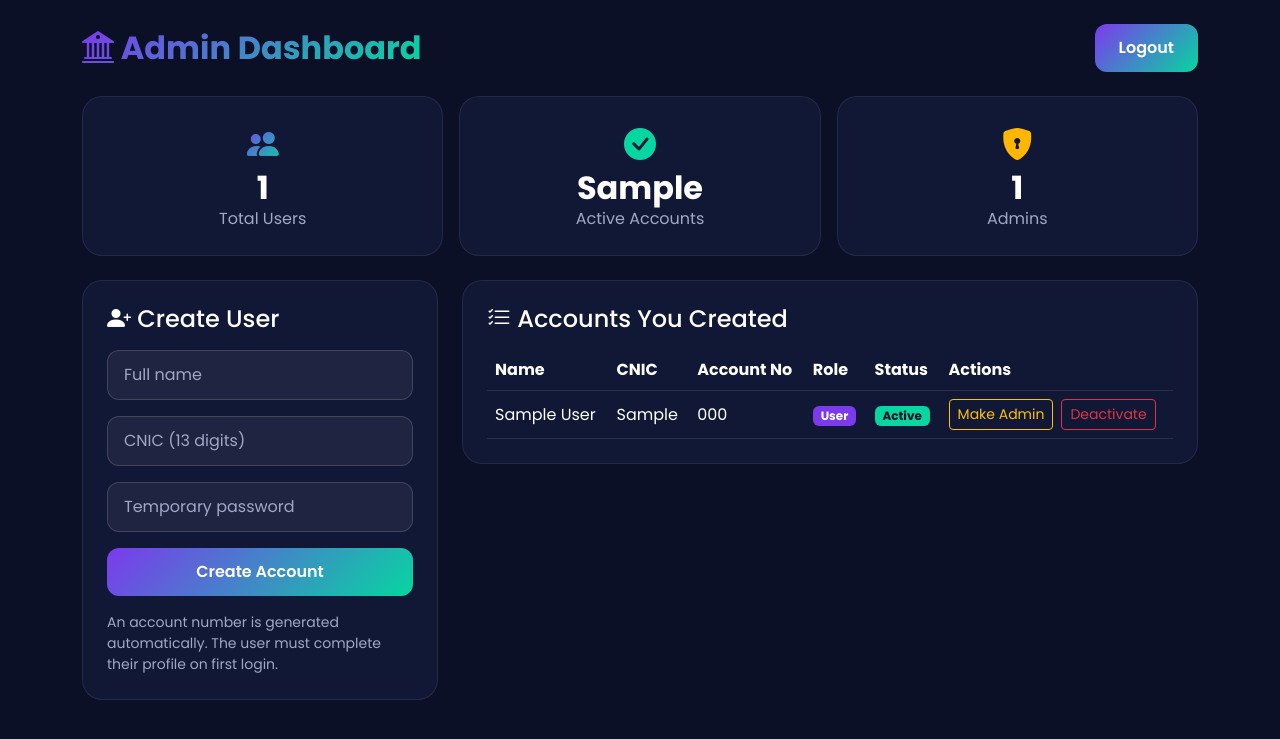
After one commit to DawoodAnalytics/Banking-app, a Django app: template templates/admin_dashboard.html in a window 1280 px wide. The commit adds this page. Shown: the top 739 px of the page. Run offline with Django 5.2, Linux system fonts and the light colour scheme; tables that the repository leaves empty hold one stand-in row (values such as "Sample post"); the template is opened without the code that fills it: values that come from a table or form of the project are taken from there, most other values are stand-ins (such as "Sample title", 1, 10 or a date in 2020).

Commit message:
Add admin dashboard: create user, promote, deactivate, account list

```diff
--- a/accounts/urls.py
+++ b/accounts/urls.py
@@ -1,5 +1,5 @@
 from django.urls import path
-from . import views
+from . import views, admin_views
 
 urlpatterns = [
     path('', views.home, name='home'),
@@ -7,5 +7,7 @@ urlpatterns = [
     path('login/admin/', views.admin_login, name='admin_login'),
     path('logout/', views.logout_view, name='logout'),
     path('dashboard/', views.user_dashboard, name='user_dashboard'),
-    path('manage/', views.admin_dashboard, name='admin_dashboard'),
+    path('manage/', admin_views.admin_dashboard, name='admin_dashboard'),
+    path('manage/promote/<int:pk>/', admin_views.promote_user, name='promote_user'),
+    path('manage/toggle/<int:pk>/', admin_views.toggle_user, name='toggle_user'),
 ]
--- a/static/css/theme.css
+++ b/static/css/theme.css
@@ -40,3 +40,4 @@ body { background: var(--bg); color: var(--text); font-family: 'Poppins', sans-s
 .msg.error { background: var(--danger); }
 .msg.success { background: var(--teal); color: #0B1026; }
 @keyframes slidein { from { opacity: 0; transform: translateX(40px); } to { opacity: 1; transform: none; } }
+.table { --bs-table-bg: transparent; --bs-table-color: #fff; --bs-table-border-color: rgba(255,255,255,0.1); }
--- /dev/null
+++ b/templates/admin_dashboard.html
@@ -0,0 +1,88 @@
+{% extends 'base.html' %}
+{% block title %}Admin Dashboard{% endblock %}
+{% block content %}
+<div class="container py-4">
+  <div class="d-flex justify-content-between align-items-center mb-4">
+    <h2 class="gradient-text fw-bold mb-0"><i class="bi bi-bank2"></i> Admin Dashboard</h2>
+    <a href="{% url 'logout' %}" class="btn btn-gradient">Logout</a>
+  </div>
+
+  <div class="row g-3 mb-4">
+    <div class="col-12 col-md-4">
+      <div class="card-glass p-4 text-center">
+        <i class="bi bi-people-fill gradient-text" style="font-size:2rem;"></i>
+        <h2 class="fw-bold mb-0">{{ total_users }}</h2>
+        <span class="text-muted-2">Total Users</span>
+      </div>
+    </div>
+    <div class="col-12 col-md-4">
+      <div class="card-glass p-4 text-center">
+        <i class="bi bi-check-circle-fill" style="font-size:2rem; color:var(--teal);"></i>
+        <h2 class="fw-bold mb-0">{{ active_users }}</h2>
+        <span class="text-muted-2">Active Accounts</span>
+      </div>
+    </div>
+    <div class="col-12 col-md-4">
+      <div class="card-glass p-4 text-center">
+        <i class="bi bi-shield-lock-fill" style="font-size:2rem; color:var(--gold);"></i>
+        <h2 class="fw-bold mb-0">{{ total_admins }}</h2>
+        <span class="text-muted-2">Admins</span>
+      </div>
+    </div>
+  </div>
+
+  <div class="row g-4">
+    <div class="col-lg-4">
+      <div class="card-glass p-4">
+        <h4 class="mb-3"><i class="bi bi-person-plus-fill"></i> Create User</h4>
+        <form method="post">
+          {% csrf_token %}
+          <div class="mb-3"><input type="text" name="name" class="form-control" placeholder="Full name" required></div>
+          <div class="mb-3"><input type="text" name="cnic" class="form-control" placeholder="CNIC (13 digits)" maxlength="13" pattern="\d{13}" required></div>
+          <div class="mb-3"><input type="text" name="password" class="form-control" placeholder="Temporary password" minlength="6" required></div>
+          <button type="submit" class="btn btn-gradient w-100">Create Account</button>
+        </form>
+        <p class="text-muted-2 small mt-3 mb-0">An account number is generated automatically. The user must complete their profile on first login.</p>
+      </div>
+    </div>
+
+    <div class="col-lg-8">
+      <div class="card-glass p-4">
+        <h4 class="mb-3"><i class="bi bi-list-check"></i> Accounts You Created</h4>
+        <div style="overflow-x:auto;">
+          <table class="table align-middle mb-0">
+            <thead>
+              <tr class="text-muted-2"><th>Name</th><th>CNIC</th><th>Account No</th><th>Role</th><th>Status</th><th>Actions</th></tr>
+            </thead>
+            <tbody>
+              {% for u in users %}
+              <tr>
+                <td>{{ u.name }}</td>
+                <td>{{ u.cnic }}</td>
+                <td>{{ u.account.account_number|default:"-" }}</td>
+                <td>{% if u.role == 'admin' %}<span class="badge" style="background:var(--gold);color:#0B1026;">Admin</span>{% else %}<span class="badge" style="background:var(--violet);">User</span>{% endif %}</td>
+                <td>{% if u.is_active %}<span class="badge" style="background:var(--teal);color:#0B1026;">Active</span>{% else %}<span class="badge" style="background:var(--danger);">Deactivated</span>{% endif %}</td>
+                <td>
+                  <div class="d-flex gap-2">
+                    {% if u.role == 'user' %}
+                    <form method="post" action="{% url 'promote_user' u.pk %}">{% csrf_token %}
+                      <button class="btn btn-sm btn-outline-warning" onclick="return confirm('Make this user an admin?')">Make Admin</button>
+                    </form>
+                    {% endif %}
+                    <form method="post" action="{% url 'toggle_user' u.pk %}">{% csrf_token %}
+                      <button class="btn btn-sm {% if u.is_active %}btn-outline-danger{% else %}btn-outline-success{% endif %}">{% if u.is_active %}Deactivate{% else %}Activate{% endif %}</button>
+                    </form>
+                  </div>
+                </td>
+              </tr>
+              {% empty %}
+              <tr><td colspan="6" class="text-center text-muted-2 py-4">No accounts created yet. Use the form to create the first one.</td></tr>
+              {% endfor %}
+            </tbody>
+          </table>
+        </div>
+      </div>
+    </div>
+  </div>
+</div>
+{% endblock %}
```
Also changed, not shown: accounts/admin_views.py (added, +87 -0 lines).
